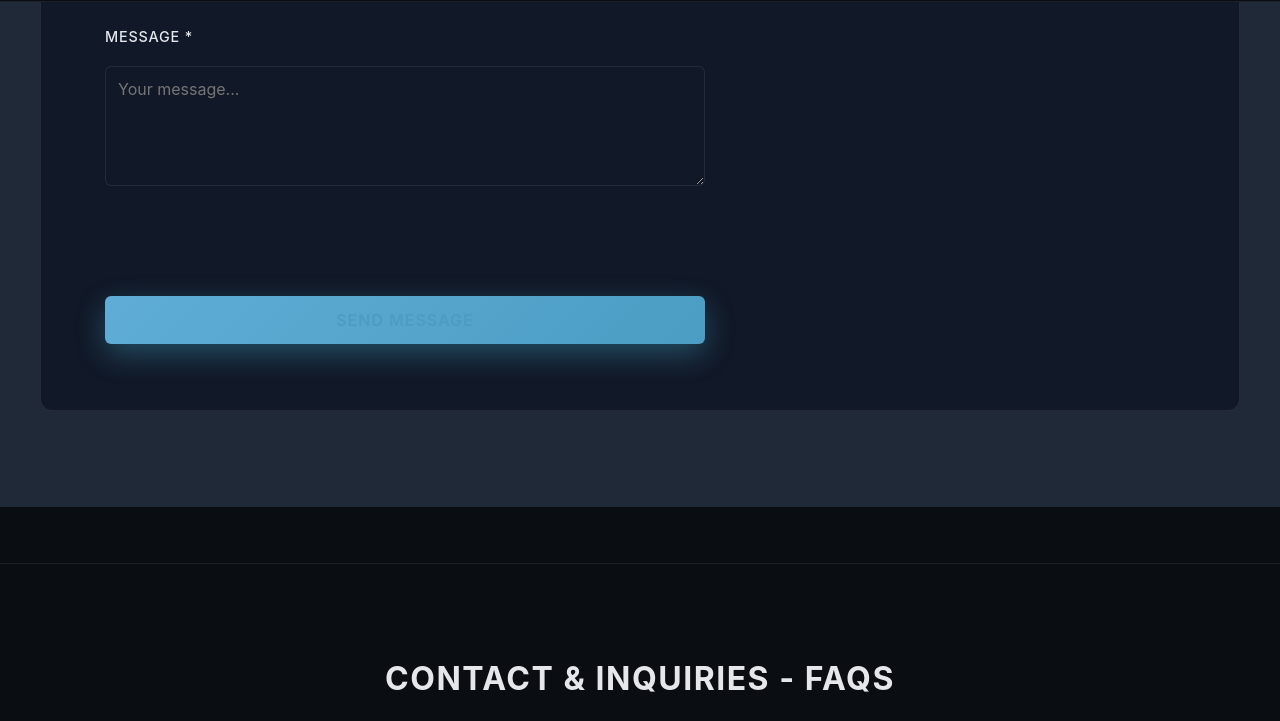
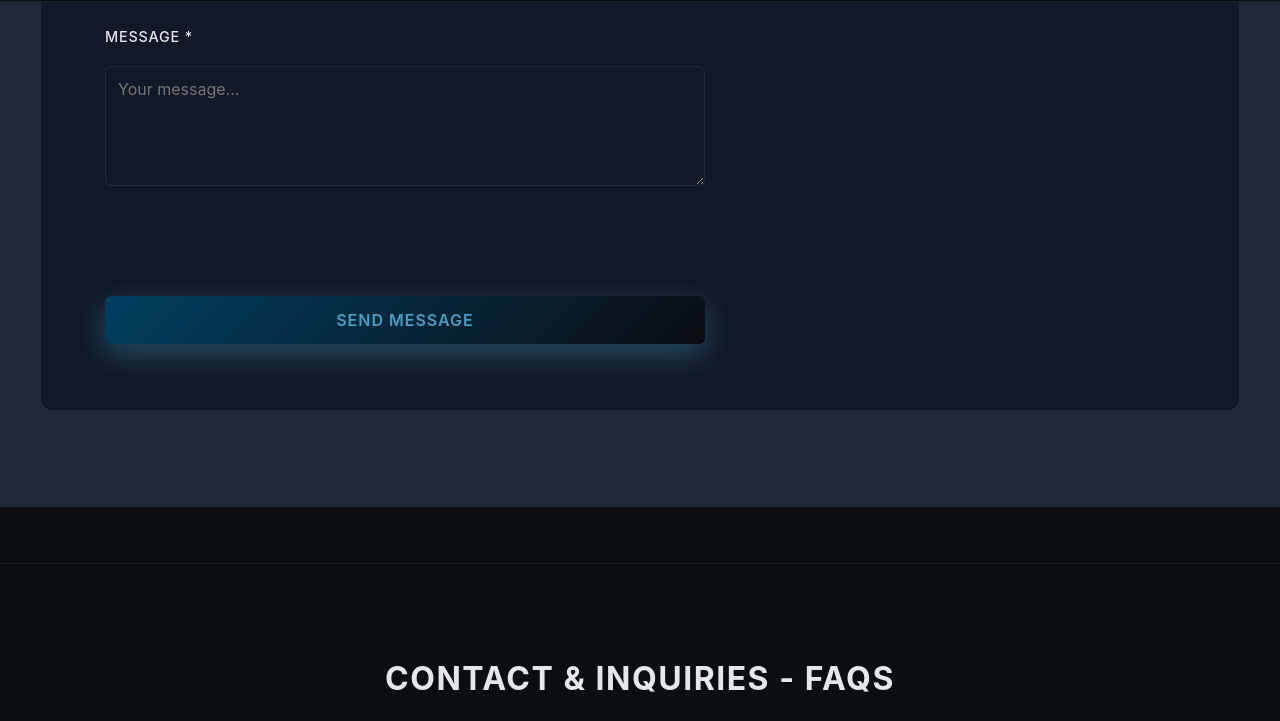
Before and after one commit to tanujkumar2405/Paranormal-Frame, a plain HTML site: page contact.html in a window 1280 px wide. In both pictures the pointer is over the button "SEND MESSAGE". Shown: the part 2101-2822 px from the top of the page. Drawn offline with Linux system fonts and the light colour scheme.

Commit message:
Update contact.html

```diff
--- a/contact.html
+++ b/contact.html
@@ -172,7 +172,7 @@
         .submit-btn:hover {
             transform: translateY(-2px);
             box-shadow: 0 10px 30px rgba(76, 201, 240, 0.3);
-            background: linear-gradient(135deg, #5fadd6 0%, var(--accent-cyan) 100%);
+            background: linear-gradient(135deg, #003f61 0%, var(--bg-primary) 100%);
         }
 
         .submit-btn:active {
```
